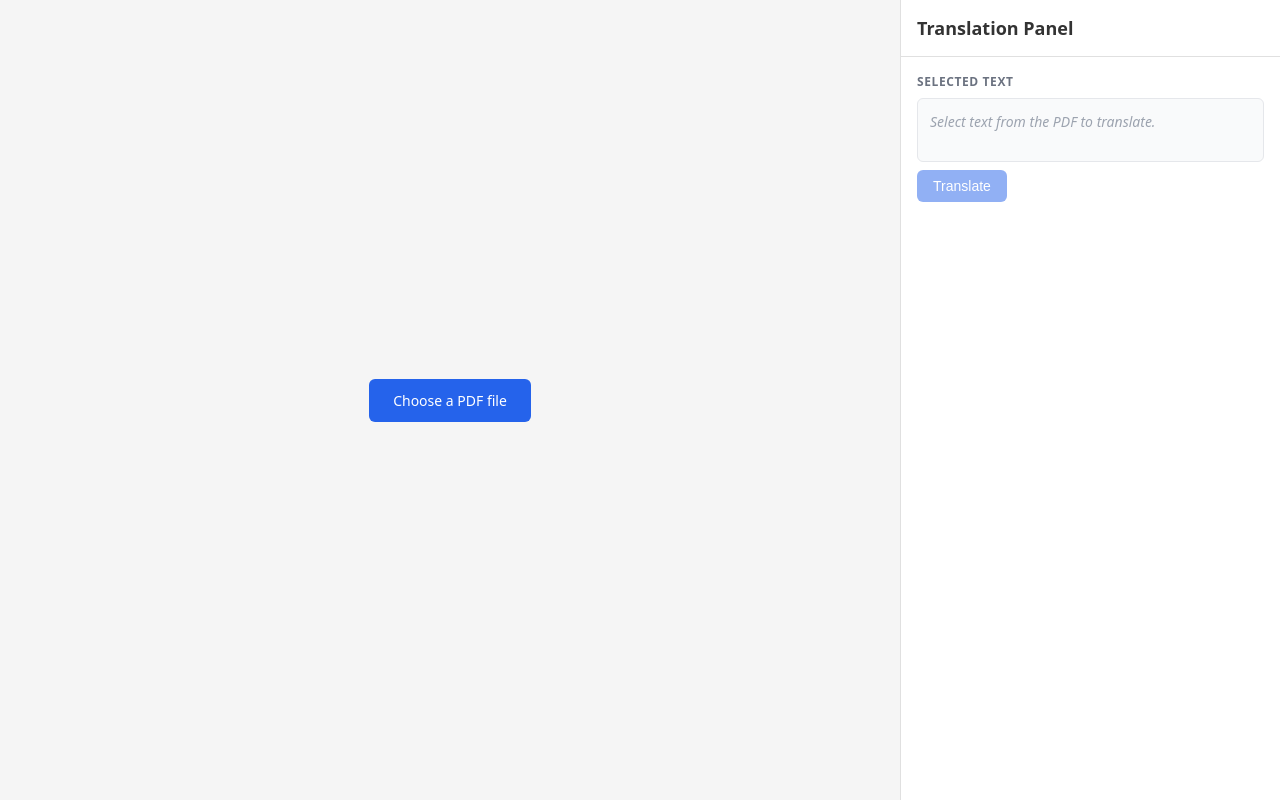
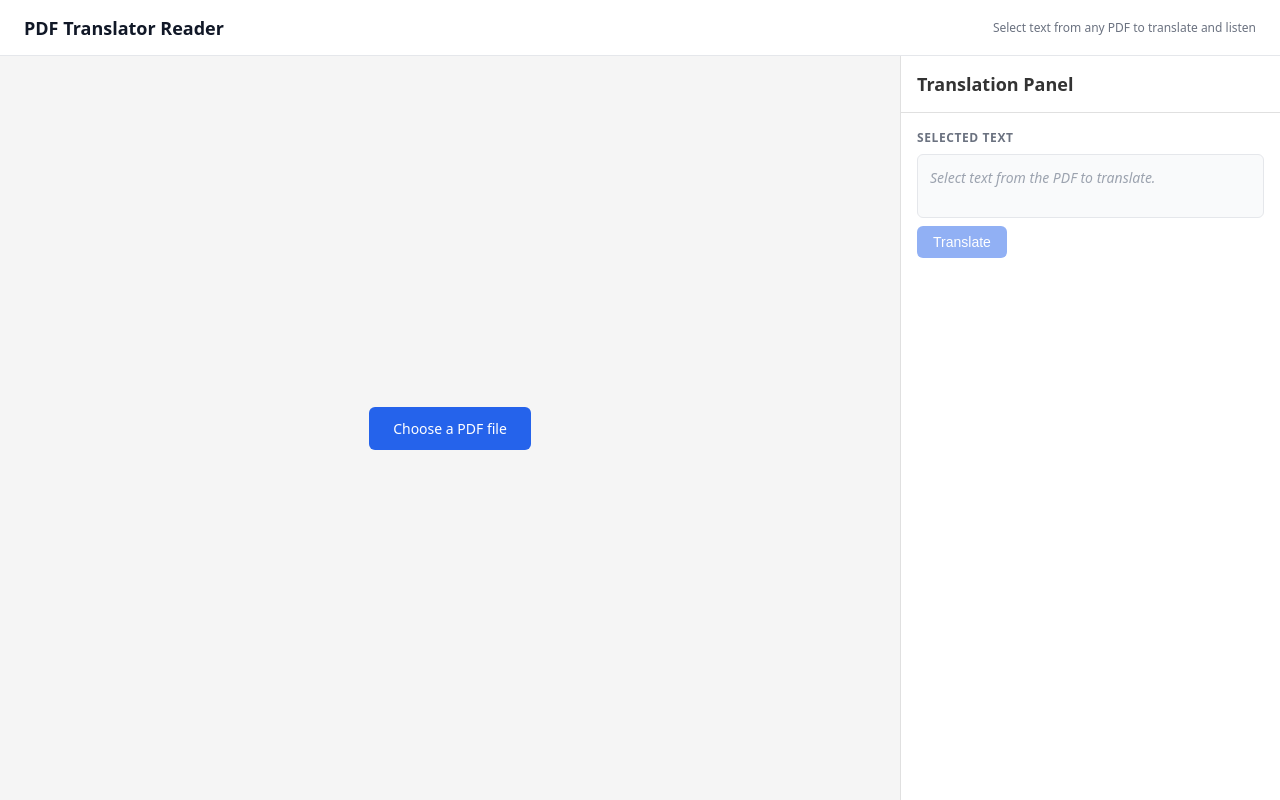
Before and after one commit to ahmedhgazy/PDF-translator-reader, an Angular app: page / in a window 1280 px wide. Built offline with nearby package versions, Linux system fonts and the light colour scheme.

Commit message:
ui(sidebar): add app header, clear action, and improved layout

```diff
--- a/src/app/app.css
+++ b/src/app/app.css
@@ -1,11 +1,36 @@
 :host {
-  display: block;
+  display: flex;
+  flex-direction: column;
   height: 100vh;
+}
+
+.app-header {
+  display: flex;
+  align-items: center;
+  justify-content: space-between;
+  padding: 0 1.5rem;
+  height: 3.5rem;
+  background-color: #ffffff;
+  border-bottom: 1px solid #e5e7eb;
+  flex-shrink: 0;
+}
+
+.app-title {
+  margin: 0;
+  font-size: 1.125rem;
+  font-weight: 600;
+  color: #111827;
+}
+
+.app-subtitle {
+  font-size: 0.75rem;
+  color: #6b7280;
 }
 
 .app-layout {
   display: flex;
-  height: 100vh;
+  flex: 1;
+  min-height: 0;
   overflow: hidden;
 }
 
@@ -31,4 +56,12 @@
     height: 40vh;
     border-top: 1px solid #e0e0e0;
   }
+
+  .app-header {
+    padding: 0 1rem;
+  }
+
+  .app-subtitle {
+    display: none;
+  }
 }
--- a/src/app/app.html
+++ b/src/app/app.html
@@ -1,3 +1,7 @@
+<header class="app-header">
+  <h1 class="app-title">PDF Translator Reader</h1>
+  <span class="app-subtitle">Select text from any PDF to translate and listen</span>
+</header>
 <div class="app-layout">
   <main class="viewer-pane">
     <app-pdf-viewer />
--- a/src/app/components/sidebar/sidebar.css
+++ b/src/app/components/sidebar/sidebar.css
@@ -14,12 +14,30 @@
 .sidebar-header {
   padding: 1rem;
   border-bottom: 1px solid #e0e0e0;
+  display: flex;
+  align-items: center;
+  justify-content: space-between;
 }
 
 .sidebar-header h2 {
   margin: 0;
   font-size: 1.125rem;
   color: #333;
+}
+
+.btn-text {
+  padding: 0.25rem 0.5rem;
+  background: transparent;
+  border: none;
+  color: #2563eb;
+  font-size: 0.875rem;
+  cursor: pointer;
+  border-radius: 0.25rem;
+  transition: background-color 0.15s;
+}
+
+.btn-text:hover {
+  background-color: #eff6ff;
 }
 
 .sidebar-content {
--- a/src/app/components/sidebar/sidebar.html
+++ b/src/app/components/sidebar/sidebar.html
@@ -1,6 +1,15 @@
 <aside class="sidebar-container">
   <header class="sidebar-header">
     <h2>Translation Panel</h2>
+    @if (selectionService.selectedText()) {
+      <button
+        class="btn-text"
+        (click)="clearSelection()"
+        [attr.aria-label]="'Clear selection'"
+      >
+        Clear
+      </button>
+    }
   </header>
 
   <div class="sidebar-content">
--- a/src/app/components/sidebar/sidebar.ts
+++ b/src/app/components/sidebar/sidebar.ts
@@ -40,4 +40,10 @@ export class SidebarComponent {
   stopSpeaking(): void {
     this.ttsService.stop();
   }
+
+  clearSelection(): void {
+    this.selectionService.clear();
+    this.translationService.clear();
+    this.ttsService.stop();
+  }
 }
```
